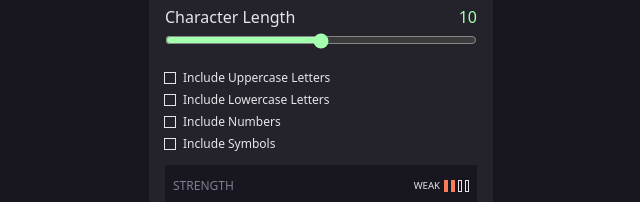
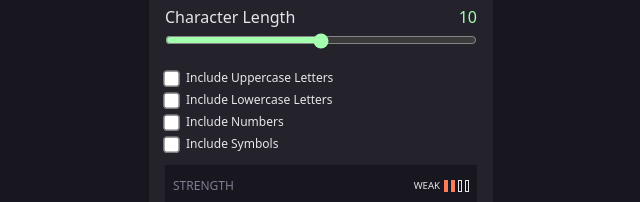
Before and after one commit to remtaine/fem-password-generator, a React (Create React App) app: page / in a window 1280 px wide. Shown: the part 308-510 px from the top of the page, without its empty margins (319-959 px from the left). Built offline with nearby package versions, Linux system fonts and the light colour scheme.

Commit message:
Change to input tag with accent

```diff
--- a/src/components/ui/Checkbox.js
+++ b/src/components/ui/Checkbox.js
@@ -4,36 +4,38 @@ function Checkbox() {
   const [checked, setChecked] = useState(false);
 
   return (
-    // <input
-    //   type="checkbox"
-    //   onChange={() => {
+    <input
+      type="checkbox"
+      onChange={() => {
+        setChecked(!checked);
+      }}
+      className={
+        "accent-fem-500 scale-125 bg-fem-300 text-fem-100 border border-solid border-2 border-fem-500" +
+        " " +
+        (checked ? "" : "")
+      }
+    />
+
+    // TODO change border to outline
+
+    // <button
+    //   onClick={() => {
     //     setChecked(!checked);
     //   }}
     //   className={
-    //     "appearance-none h-2 w-2 bg-fem-300 text-fem-100 border border-solid border-2 border-fem-500" +
+    //     "flex items-center justify-center w-[10px] h-[10px] outline outline-[1.5px]" +
     //     " " +
-    //     (checked ? "" : "")
+    //     (checked ? "bg-fem-500 outline-fem-500" : "outline-fem-300")
     //   }
-    // />
-    // TODO change border to outline
-    <button
-      onClick={() => {
-        setChecked(!checked);
-      }}
-      className={
-        "flex items-center justify-center w-[10px] h-[10px] outline outline-[1.5px]" +
-        " " +
-        (checked ? "bg-fem-500 outline-fem-500" : "outline-fem-300")
-      }
-    >
-      <i
-        className={
-          "fa-solid fa-check text-[8px] text-fem-400" +
-          " " +
-          (checked ? "block" : "hidden")
-        }
-      ></i>
-    </button>
+    // >
+    //   <i
+    //     className={
+    //       "fa-solid fa-check text-[8px] text-fem-400" +
+    //       " " +
+    //       (checked ? "block" : "hidden")
+    //     }
+    //   ></i>
+    // </button>
   );
 }
 
```
